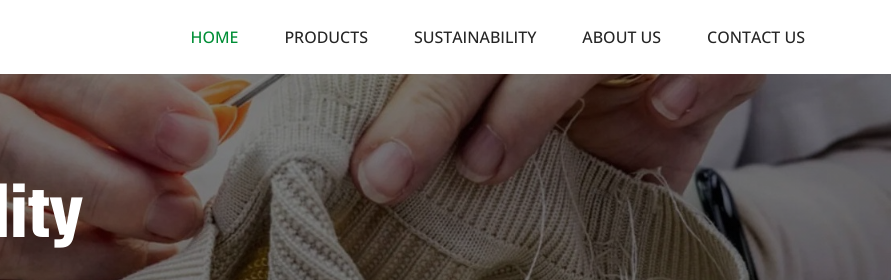
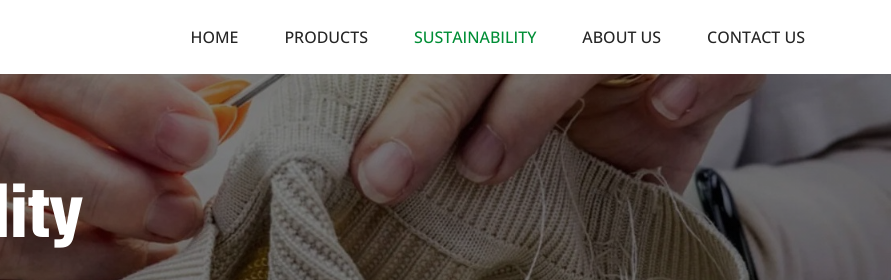
Before and after one commit to thedevabdullah/safas-apparel-portfolio, a plain HTML site: page sustainability.html in a window 1280 px wide. Shown: the top 280 px of the page, 389-1280 px from the left. Drawn offline with nearby package versions, Linux system fonts and the light colour scheme.

Commit message:
active link for sustainability updated

```diff
--- a/sustainability.html
+++ b/sustainability.html
@@ -56,9 +56,9 @@
         </button>
         <div class="collapse navbar-collapse" id="navbarCollapse">
             <div class="navbar-nav ms-auto p-4 p-lg-0">
-                <a href="index.html" class="nav-item nav-link active">Home</a>
+                <a href="index.html" class="nav-item nav-link">Home</a>
                 <a href="products.html" class="nav-item nav-link">Products</a>
-                <a href="sustainability.html" class="nav-item nav-link">Sustainability</a>
+                <a href="sustainability.html" class="nav-item nav-link active">Sustainability</a>
                 <a href="about.html" class="nav-item nav-link">About us</a>
                 <a href="contact.html" class="nav-item nav-link">Contact us</a>
             </div>
```
